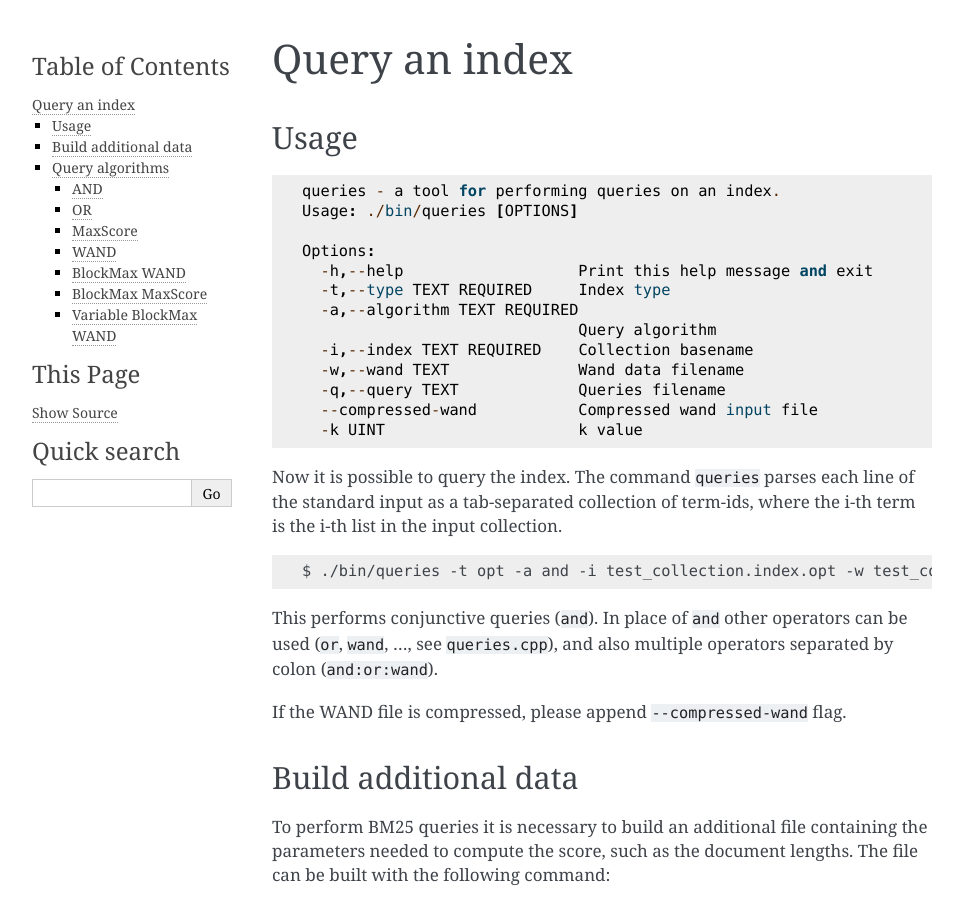
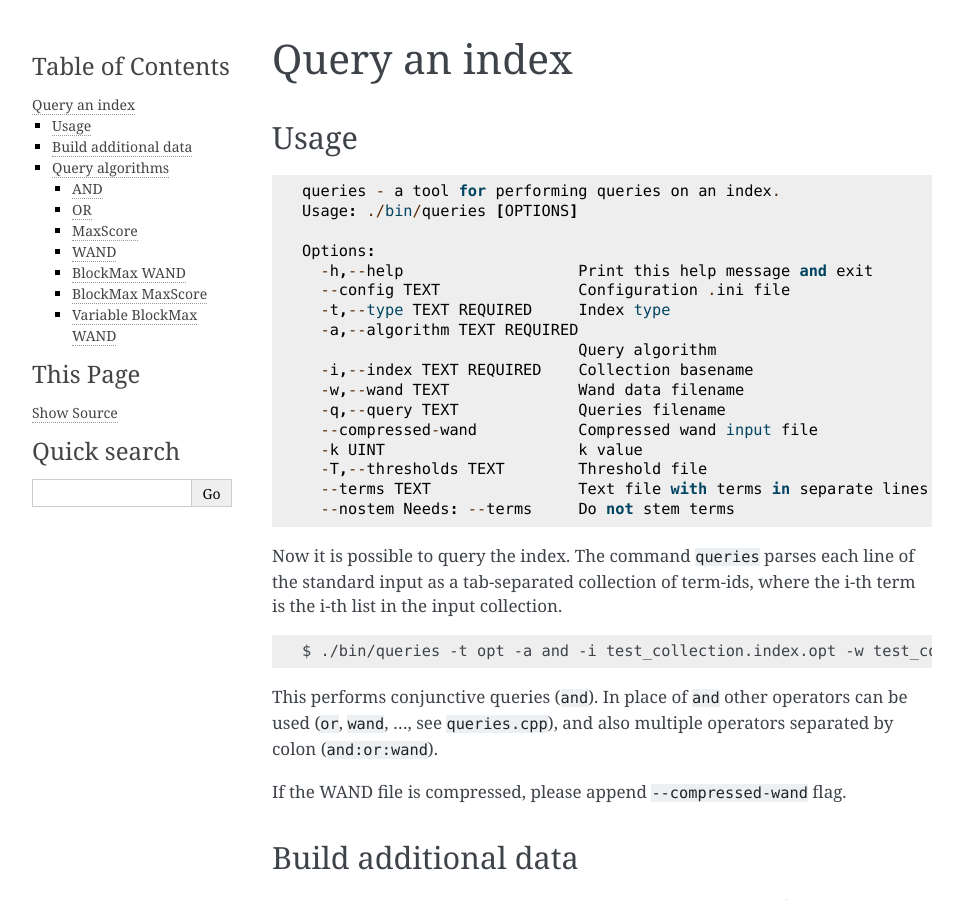
Before and after one commit to pisa-engine/pisa, a Sphinx documentation site: the page built from docs/source/query_index.md, in a window 1280 px wide and 900 px high. Shown: the whole window, without its empty margins (148-1111 px from the left). Built offline with Sphinx 7.4.7, drawn with Linux system fonts in a browser that asks for light colours.

````diff
--- a/docs/source/query_index.md
+++ b/docs/source/query_index.md
@@ -2,22 +2,23 @@
 
 ## Usage
 
-```
-queries - a tool for performing queries on an index.
-Usage: ./bin/queries [OPTIONS]
+    queries - a tool for performing queries on an index.
+    Usage: ./bin/queries [OPTIONS]
 
-Options:
-  -h,--help                   Print this help message and exit
-  -t,--type TEXT REQUIRED     Index type
-  -a,--algorithm TEXT REQUIRED
-                              Query algorithm
-  -i,--index TEXT REQUIRED    Collection basename
-  -w,--wand TEXT              Wand data filename
-  -q,--query TEXT             Queries filename
-  --compressed-wand           Compressed wand input file
-  -k UINT                     k value
-```
-
+    Options:
+      -h,--help                   Print this help message and exit
+      --config TEXT               Configuration .ini file
+      -t,--type TEXT REQUIRED     Index type
+      -a,--algorithm TEXT REQUIRED
+                                  Query algorithm
+      -i,--index TEXT REQUIRED    Collection basename
+      -w,--wand TEXT              Wand data filename
+      -q,--query TEXT             Queries filename
+      --compressed-wand           Compressed wand input file
+      -k UINT                     k value
+      -T,--thresholds TEXT        Threshold file
+      --terms TEXT                Text file with terms in separate lines
+      --nostem Needs: --terms     Do not stem terms
 
 Now it is possible to query the index. The command `queries` parses each line of the standard input as a tab-separated collection of term-ids, where the i-th
 term is the i-th list in the input collection.
````
Also changed, not shown: docs/source/evaluate_precision.md (added, +23 -0 lines), 2 other files.
